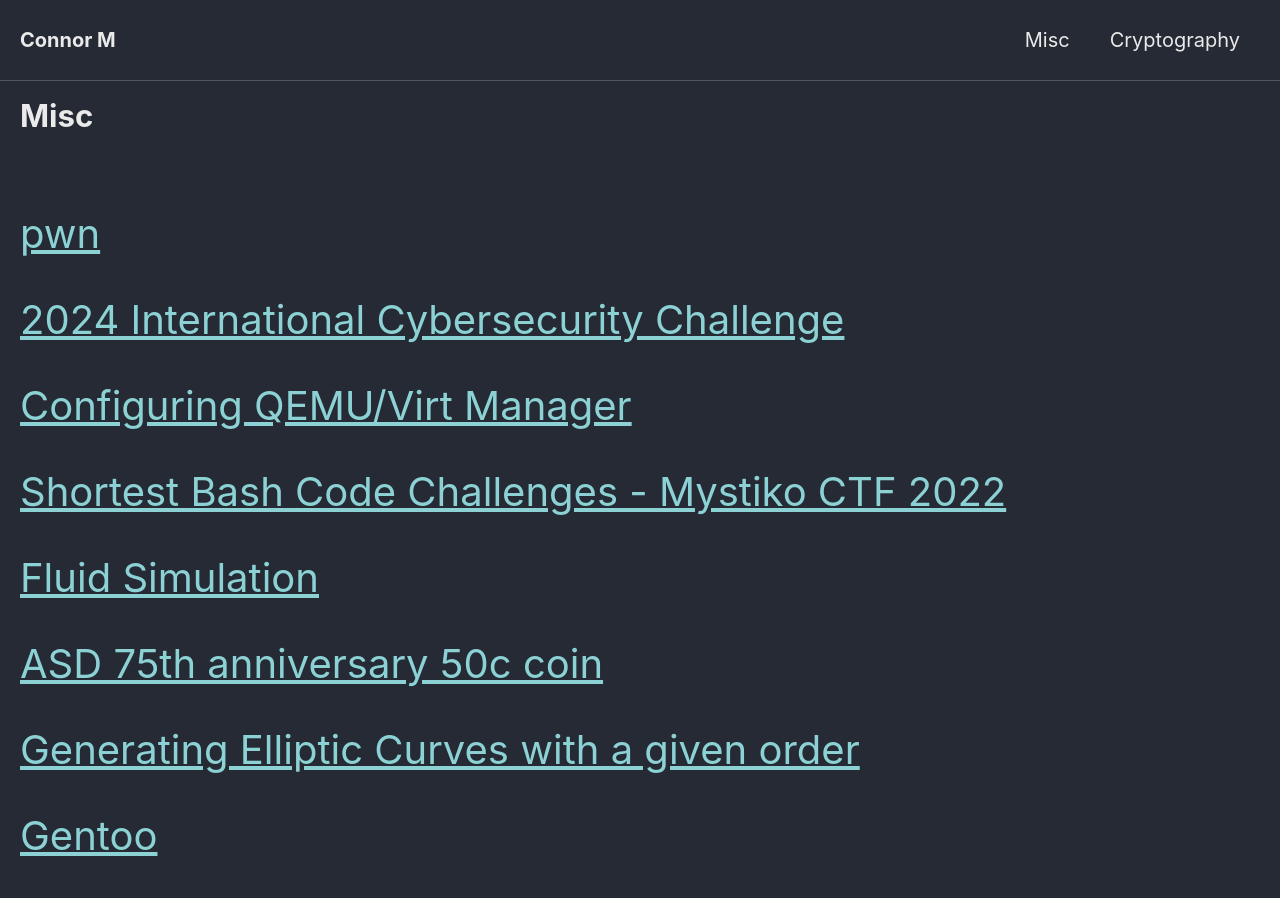
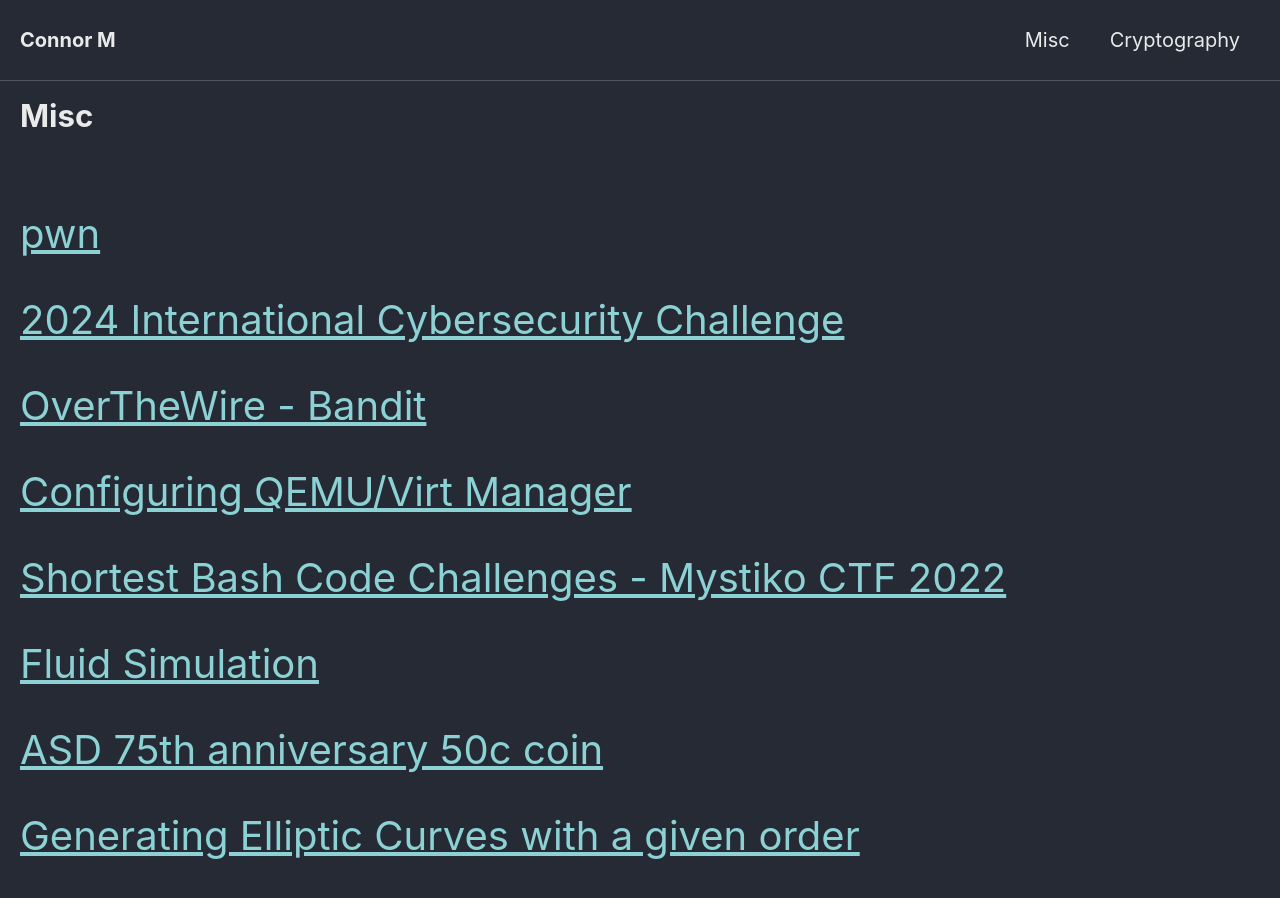
Before and after one commit to Connor-McCartney/Connor-McCartney.github.io, a Jekyll site: the page built from _pages/misc.md, in a window 1280 px wide and 900 px high. Built offline with Jekyll 4.4.1, drawn with Linux system fonts in a browser that asks for light colours; cached includes are drawn as plain includes.

Commit message:
Update misc.md

```diff
--- a/_pages/misc.md
+++ b/_pages/misc.md
@@ -8,6 +8,8 @@ title: Misc
 <span style="font-size:2em;">   [pwn](/misc/pwn)   </span>
 
 <span style="font-size:2em;">   [2024 International Cybersecurity Challenge](/misc/2024ICC)   </span>
+
+<span style="font-size:2em;">   [OverTheWire - Bandit](/misc/OverTheWireBandit)   </span>
 
 <span style="font-size:2em;">   [Configuring QEMU/Virt Manager](/misc/qemu)   </span>
 
```
